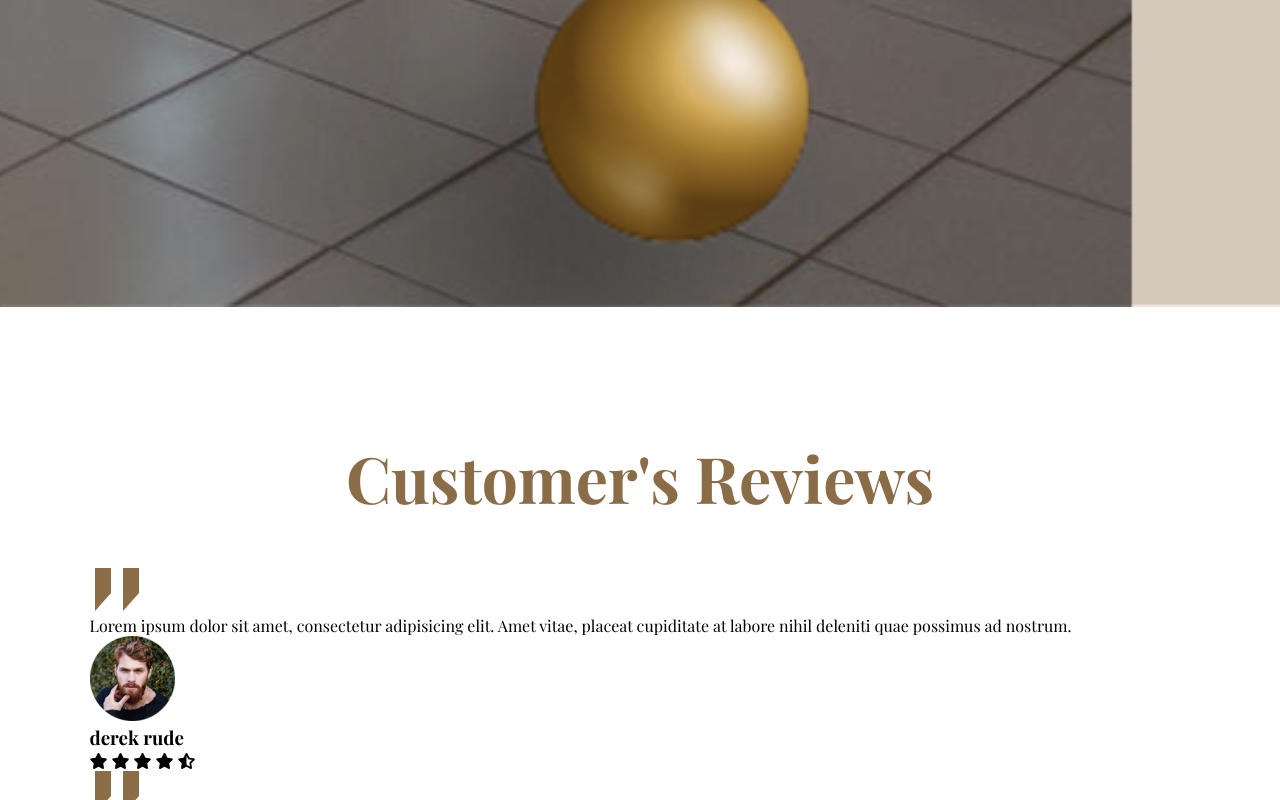
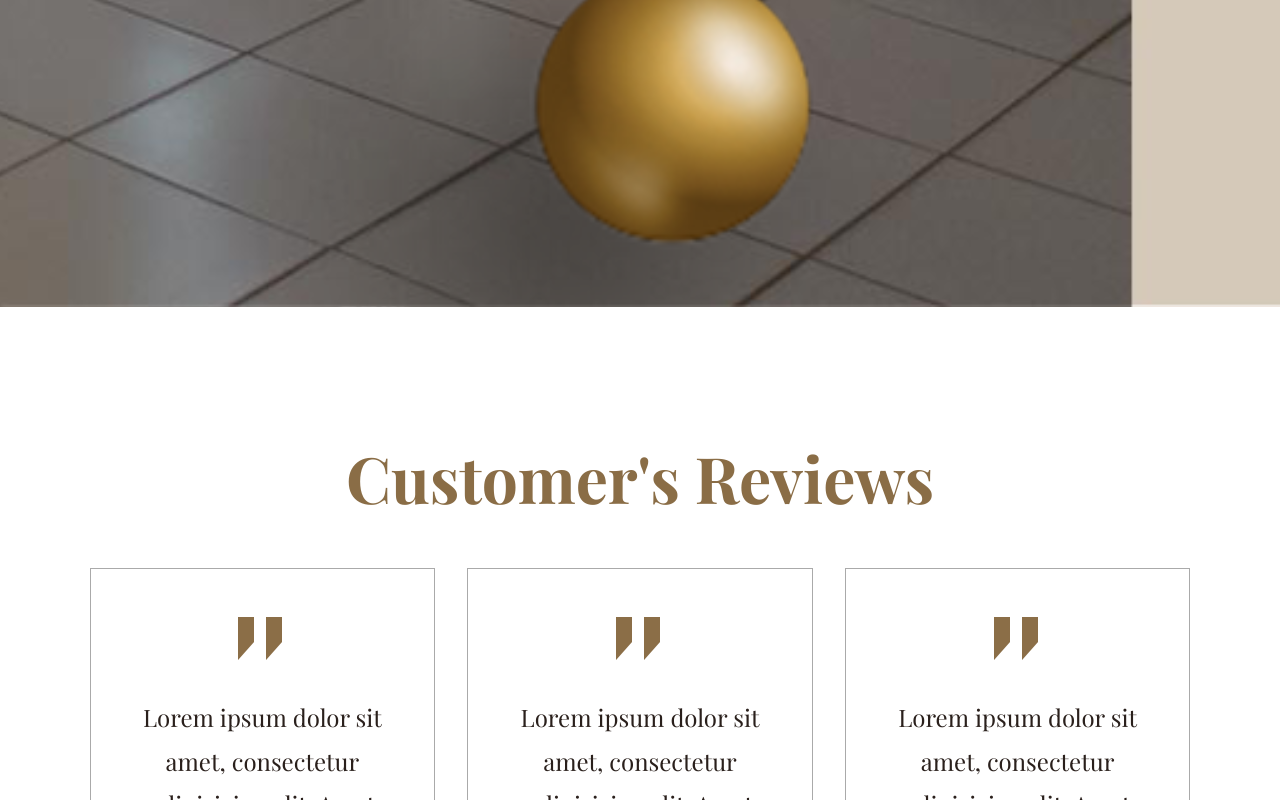
Before and after one commit to Vysint/Day10-Hairdresser-Website, a plain HTML site: page index.html in a window 1280 px wide. Shown: the part 8311-9111 px from the top of the page. Drawn offline with nearby package versions, Linux system fonts and the light colour scheme; a web font is replaced by a local one.

Commit message:
Added CSS Styling to the Review Section

```diff
--- a/CSS/styles.css
+++ b/CSS/styles.css
@@ -6,7 +6,7 @@
     --white:#fff;
     --light-bg:#f3efec;
     --dark-bg:rgba(0,0,0,0.7);
-    --border:1rem solid #aaa;
+    --border:1px solid #aaa;
     --box-shadow:0 0.5rem 1rem rgba(0,0,0,0.1);
 }
 *{
@@ -484,7 +484,37 @@ section{
 .visit .row .image img{
     width: 100%;
 }
+.visit .heading{
+    color: var(--main-color);
+}
+/* Blogs & visit end */
 
+/* reviews section */
+.review .box-container{
+    display: grid;
+    grid-template-columns: repeat(3, 1fr);
+    gap: 2rem;
+}
+.review .box-container .box{
+    border: var(--border);
+    text-align: center;
+    padding: 3rem 2rem;
+}
+.review .box-container .box p{
+    font-size: 1.5rem;
+    line-height: 1.8;
+    color: var(--black);
+    padding: 2rem 0;
+}
+.review .box-container .box h3{
+    padding: 1rem 0;
+    font-size: 2rem;
+    color: var(--black);
+    text-transform: capitalize;
+}
+.review .box-container .box .stars i{
+    font-size: 1.5rem;
+    color: var(--primary-color);
+}
 
-
-/* Blogs & visit end */
+/* reviews section end */
```
